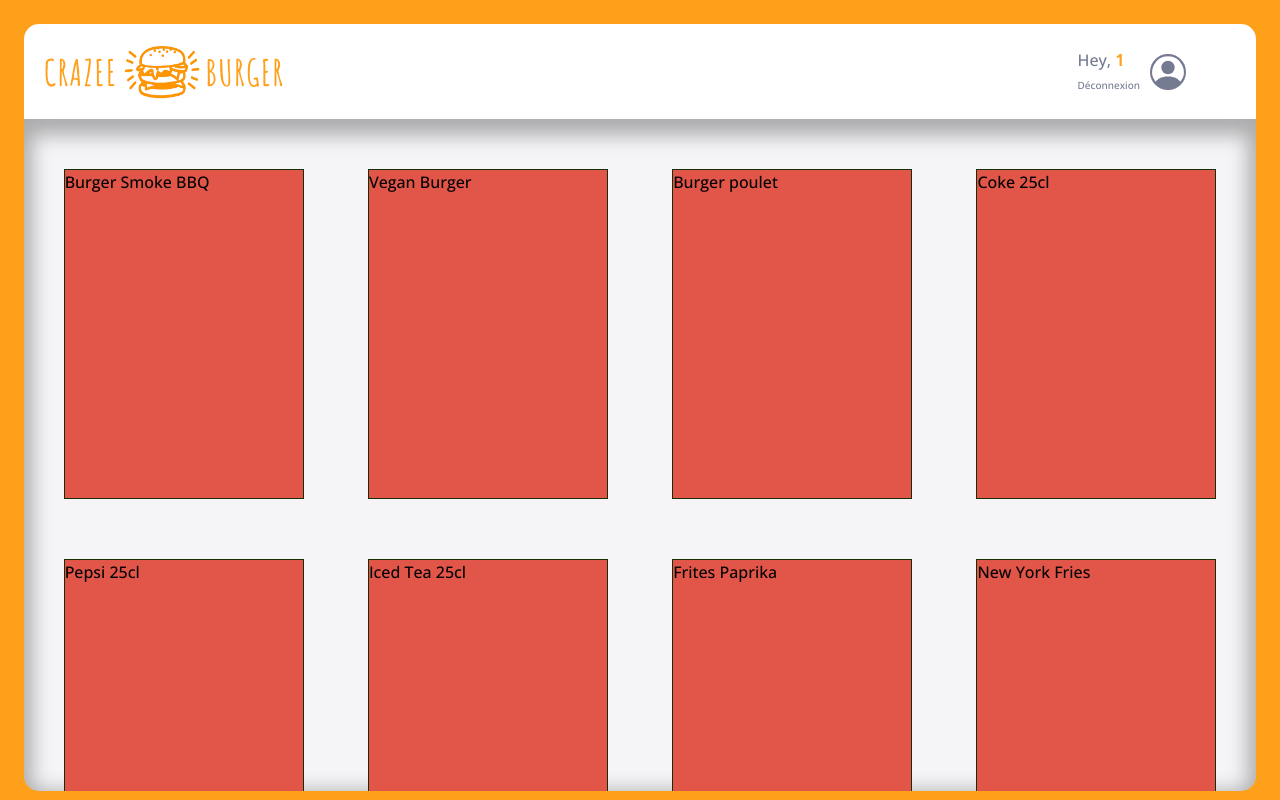
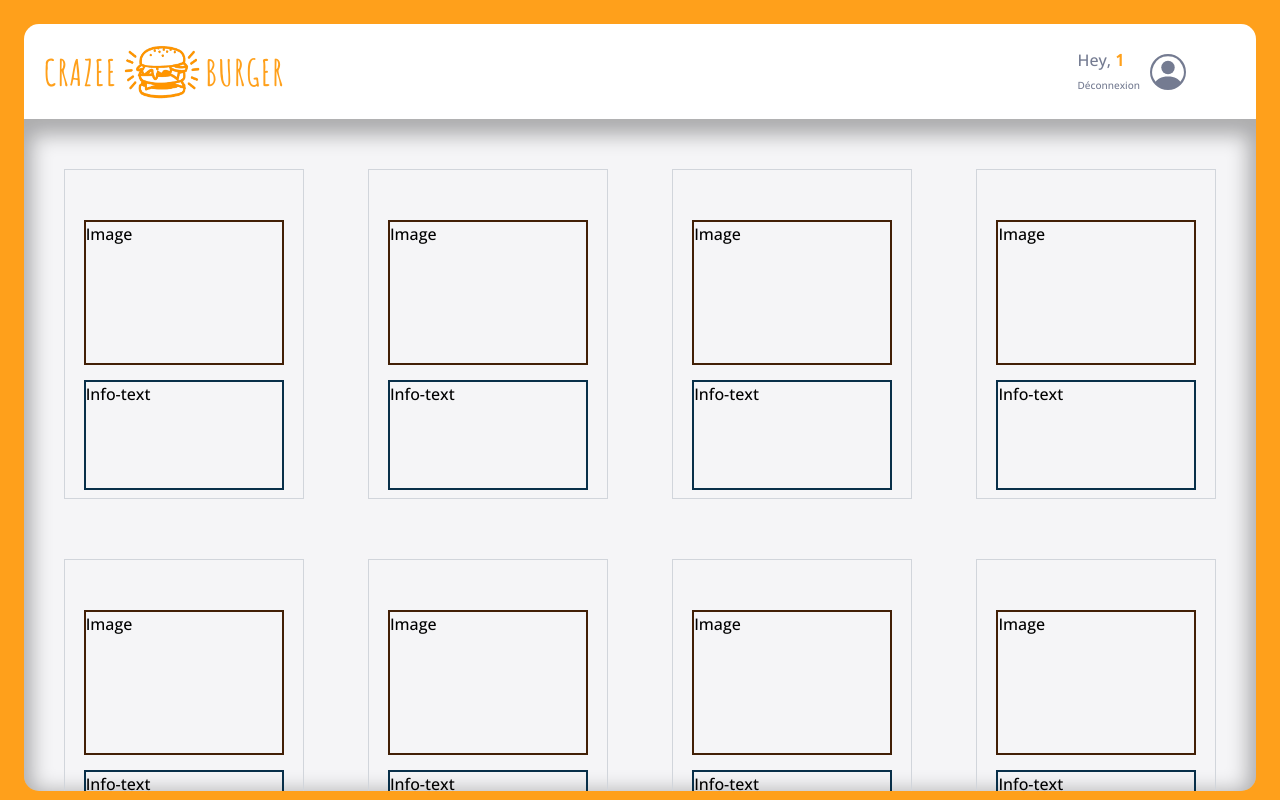
Before and after one commit to kouamherve/crazee-burger, a React (Create React App) app: page /order/1 in a window 1280 px wide. Built offline with nearby package versions, Linux system fonts and the light colour scheme.

Commit message:
🚧 F05: ORDER > Menu > Product > Add layout

```diff
--- a/src/components/pages/order/main/Menu.js
+++ b/src/components/pages/order/main/Menu.js
@@ -1,5 +1,5 @@
 import React, { useState } from "react";
-import {  fakeMenu2 } from "../../../../fakeData/fakeMenu";
+import { fakeMenu2 } from "../../../../fakeData/fakeMenu";
 
 export default function Menu() {
   const [menu, setMenu] = useState(fakeMenu2);
@@ -7,7 +7,10 @@ export default function Menu() {
   return (
     <div className="w-full grid grid-cols-4 gap-x-[85px] gap-y-[60px] p-[50px] justify-items-center overflow-y-auto">
       {menu.map((product) => (
-        <div className=" w-[240px] h-[330px] border border-lime-950 bg-red">{product.title}</div>
+        <div className=" w-[240px] h-[330px] border border-gray-300 flex flex-col items-center">
+          <div className="border-2 border-yellow-950 w-[200px] h-[145px] mx-5 mt-[50px] mb-[15px]">Image</div>
+          <div className="border-2 border-sky-950 w-[200px] h-[110px]">Info-text</div>
+        </div>
       ))}
     </div>
   );
```
